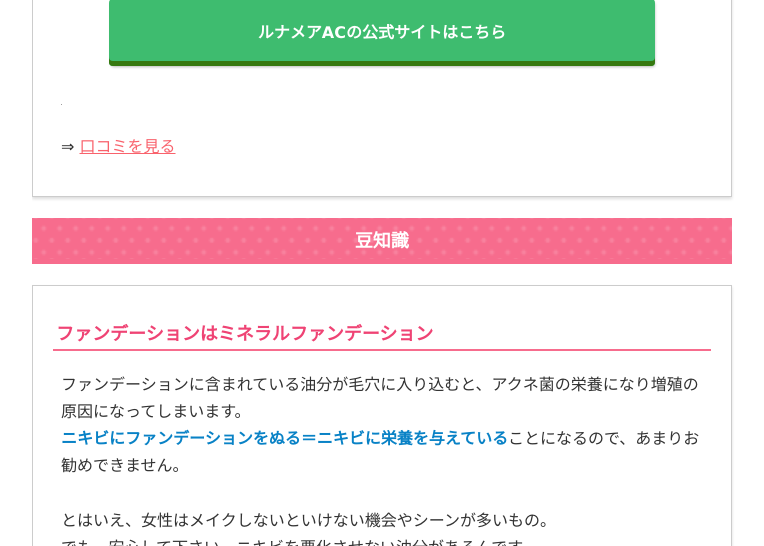
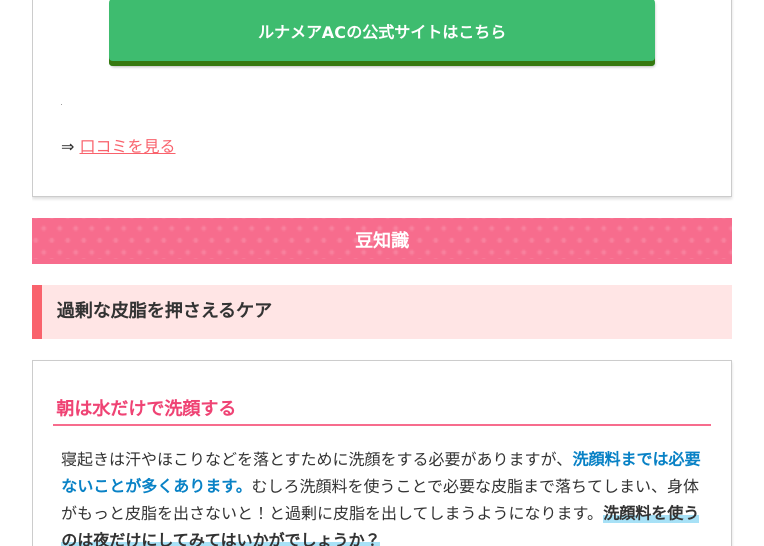
Before and after one commit to team-officekuma/-, a PHP site: page /naoshikata/kuronikibi/index.php in a window 1280 px wide. Shown: the part 5954-6500 px from the top of the page, without its empty margins (98-862 px from the left). Run offline with PHP 8.4, Linux system fonts and the light colour scheme; grey boxes are pictures that could not be loaded.

Commit message:
黒ニキビ治し方/<body>内完了。残<head>内

```diff
--- a/skincare/naoshikata/kuronikibi/index.php
+++ b/skincare/naoshikata/kuronikibi/index.php
@@ -276,38 +276,32 @@
 
                 <!--▼▼豆知識▼▼-->
                 <h2 class="h2"id="mame">豆知識</h2>
+                <h4 class="akami-care">過剰な皮脂を押さえるケア</h4>
                 <div class="box-2">
-                <h4 class="h4">ファンデーションはミネラルファンデーション</h4>
+                <h4 class="h4">朝は水だけで洗顔する</h4>
                 <p>
-                ファンデーションに含まれている油分が毛穴に入り込むと、アクネ菌の栄養になり増殖の原因になってしまいます。<br>
-                <strong>ニキビにファンデーションをぬる＝ニキビに栄養を与えている</strong>ことになるので、あまりお勧めできません。
-                <br><br>
-                とはいえ、女性はメイクしないといけない機会やシーンが多いもの。<br>
-                でも、安心して下さい。ニキビを悪化させない油分があるんです。<br>
-                "ミネラルファンデーション"はミネラルオイルが主な成分です。<br>
-                <span class="blue">ミネラルオイルは、アクネ菌が増殖しにくいオイル</span>なので、ニキビ肌でも安心して使用できます。
+                寝起きは汗やほこりなどを落とすために洗顔をする必要がありますが、<strong>洗顔料までは必要ないことが多くあります。</strong>むしろ洗顔料を使うことで必要な皮脂まで落ちてしまい、身体がもっと皮脂を出さないと！と過剰に皮脂を出してしまうようになります。<span class="blue">洗顔料を使うのは夜だけにしてみてはいかがでしょうか？</span>
                 </p>
+                </div>
 
-                <h4 class="h4">スキンケア前に蒸しタオル</h4>
+                <div class="box-2">
+                <h4 class="h4">しっかり保湿する</h4>
                 <p>
-                ニキビは「毛穴のつまり」が原因となって発生します。<br>
-                毛穴のつまりは、普段の洗顔ではなかなか改善しづいらいです。<br>
-                そこで、蒸しタオルの出番！<br>
-                <strong>蒸しタオルを肌にあてると、毛穴が開く</strong>ので、その後のスキンケアがオススメです。<br>
-                <span class="blue">汚れも取れて、美容成分も奥まで浸透するので、効果的</span>です。
+                <strong>肌の乾燥は皮脂の過剰分泌につながってしまいます。</strong>そのため、しっかり保湿してあげることで皮脂の量を減らしていきましょう！例えば化粧直しをする時などに、アルコールの入っていないミスト化粧水などで水分を与え乾燥対策をするのもいいですね。
                 </p>
                 </div>
                 <!--▲▲豆知識▲▲-->
 
-                <!--▼▼ホームケアと最適なスキンケア商品で白ニキビとさよならしましょう！▼▼-->
-                <h2 class="h2"id="mame">ホームケアと最適なスキンケア商品で白ニキビとさよならしましょう！</h2>
+                <!--▼▼正しい洗顔法と洗顔料選びを身につけて黒ニキビとさよなら！▼▼-->
+                <h2 class="h2"id="mame">正しい洗顔法と洗顔料選びを身につけて黒ニキビとさよなら！</h2>
                 <p>
-                白ニキビは、ニキビの初期段階。<br>
-                今までのスキンケアがを振り返って、上記で、紹介したホームケアとスキンケアを行えば、十分よくなります。
+                黒ニキビになってから根気強く洗顔を続けてきたのに「効果がなかった」という方は、洗顔法と洗顔料選びが間違っていただけだったのです。
                 <br><br>
-                白ニキビから解放されて、毎日明るく過ごせる参考になれば幸いです。
+                今回ご紹介した洗顔方法や洗顔料選びを実践すれば、今までよりも早く・キレイに黒ニキビを治すことができるので試してみてください。
+                <br><br>
+                いつもの「洗顔」を見直して黒ニキビくんとさよならしましょう。
                 </p>
-                <!--▲▲ホームケアと最適なスキンケア商品で白ニキビとさよならしましょう！▲▲-->
+                <!--▲▲正しい洗顔法と洗顔料選びを身につけて黒ニキビとさよなら！▲▲-->
 
 			</div>
 			<div class="to-top o-PC">
```
